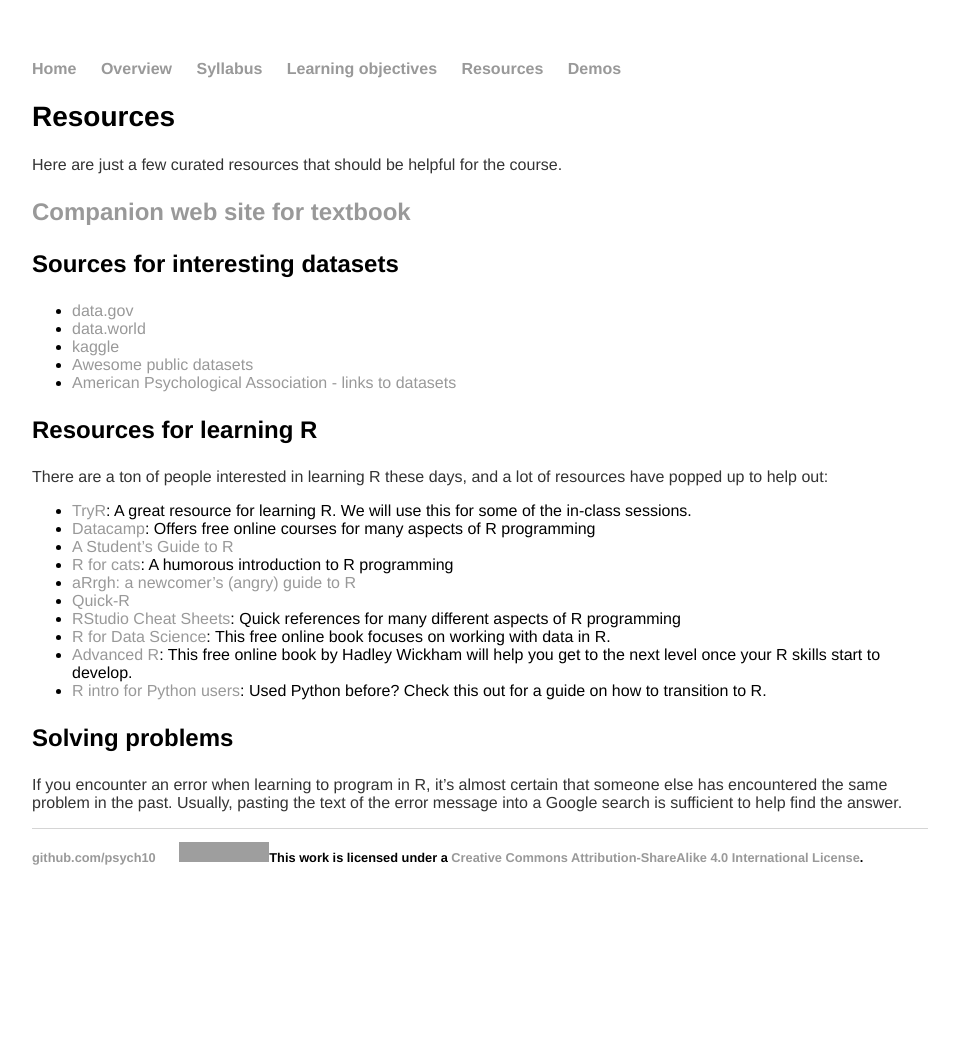
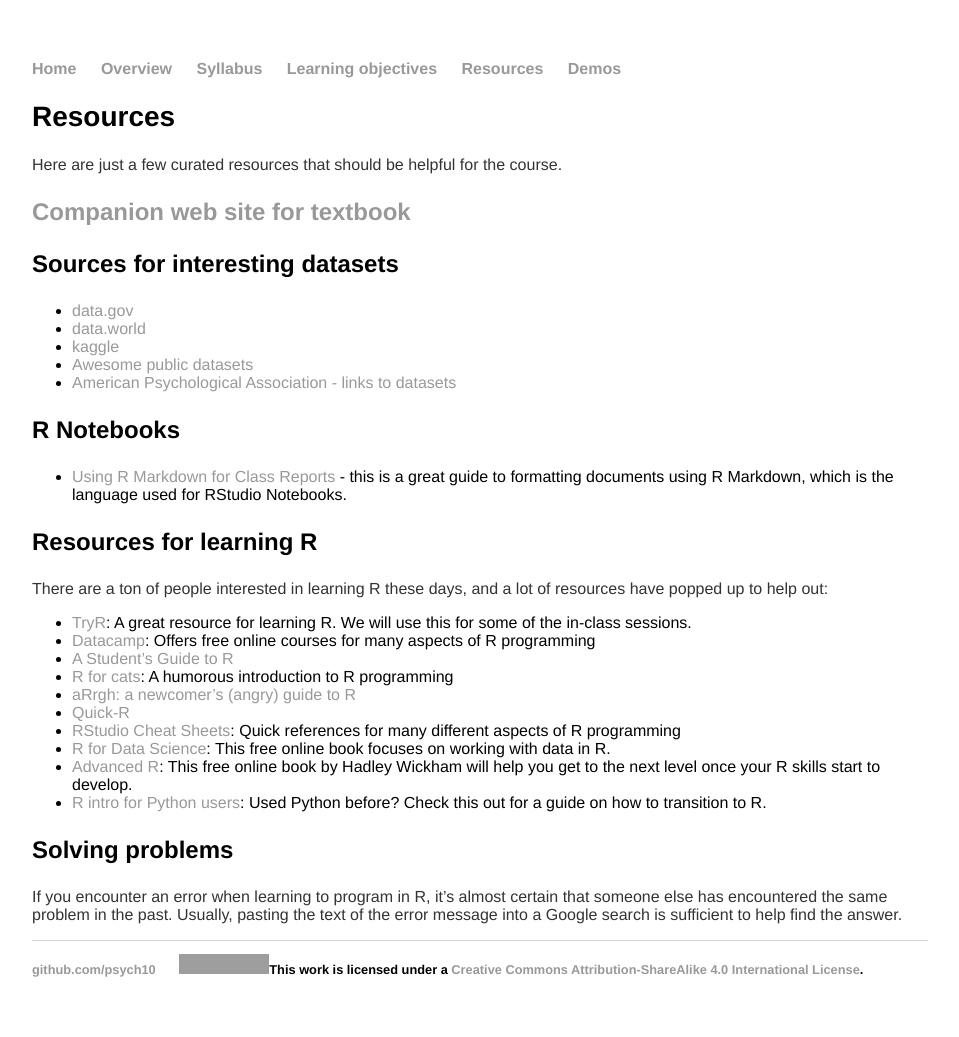
Before and after one commit to stats60/stats60.github.io, a Jekyll site: the page built from resources/index.md, in a window 1280 px wide. Shown: the whole page, without its empty margins (160-1119 px from the left). Built offline with Jekyll 4.4.1, drawn with Linux system fonts in a browser that asks for light colours; our own code applies the rules of GitHub Pages for plain Markdown files; before the commit the page ends 925 px from its top, so only the background shows below that; grey boxes are pictures that could not be loaded.

Commit message:
add cosma's RMarkdown guide

```diff
--- a/resources/index.md
+++ b/resources/index.md
@@ -12,6 +12,10 @@ Here are just a few curated resources that should be helpful for the course.
 - [kaggle](http://www.kaggle.com/)
 - [Awesome public datasets](https://github.com/caesar0301/awesome-public-datasets)
 - [American Psychological Association - links to datasets](https://www.apa.org/research/responsible/data-links.aspx)
+
+### R Notebooks
+
+- [Using R Markdown for Class Reports](http://www.stat.cmu.edu/~cshalizi/rmarkdown/) - this is a great guide to formatting documents using R Markdown, which is the language used for RStudio Notebooks.
 
 ### Resources for learning R
 
```
